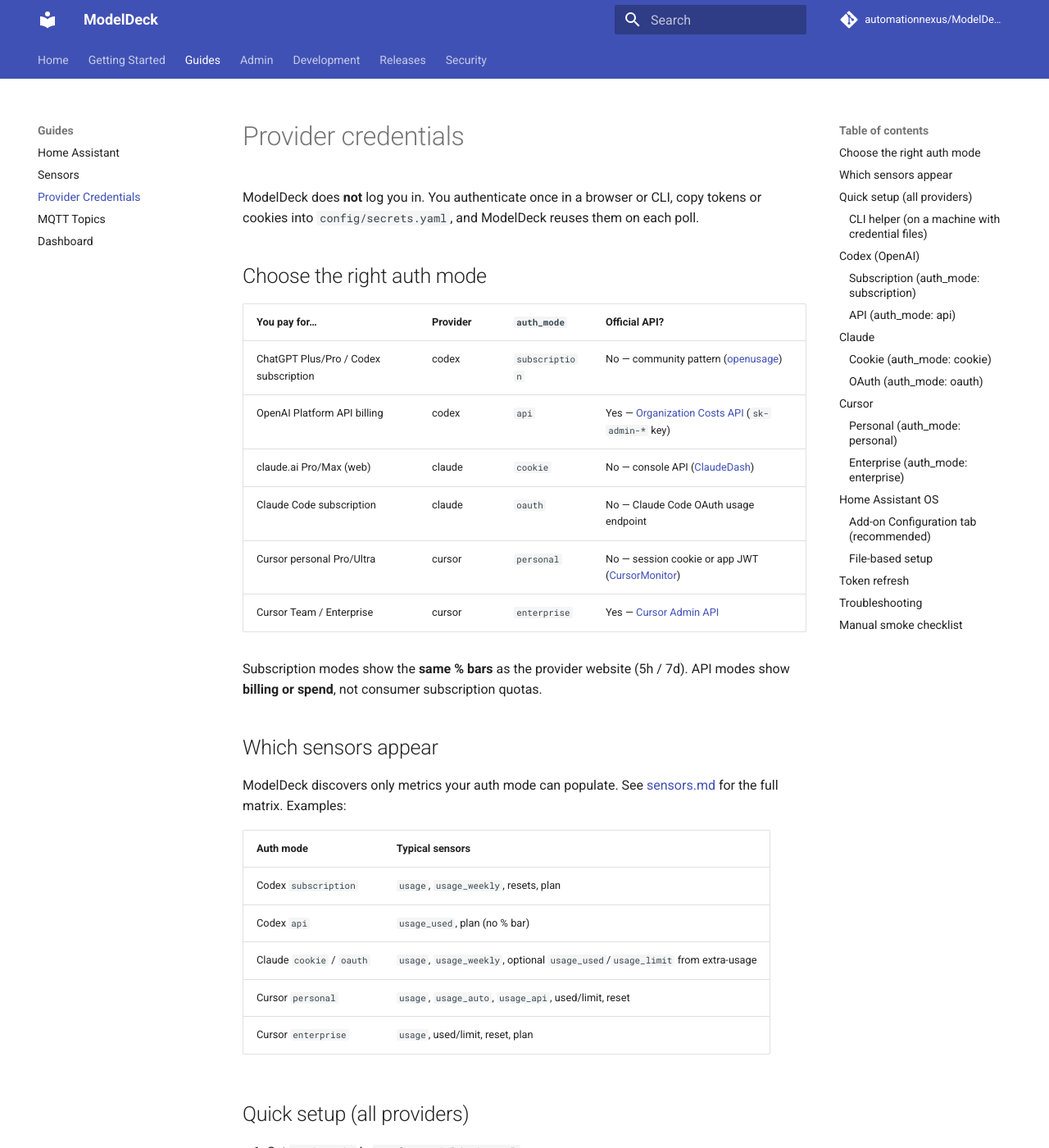
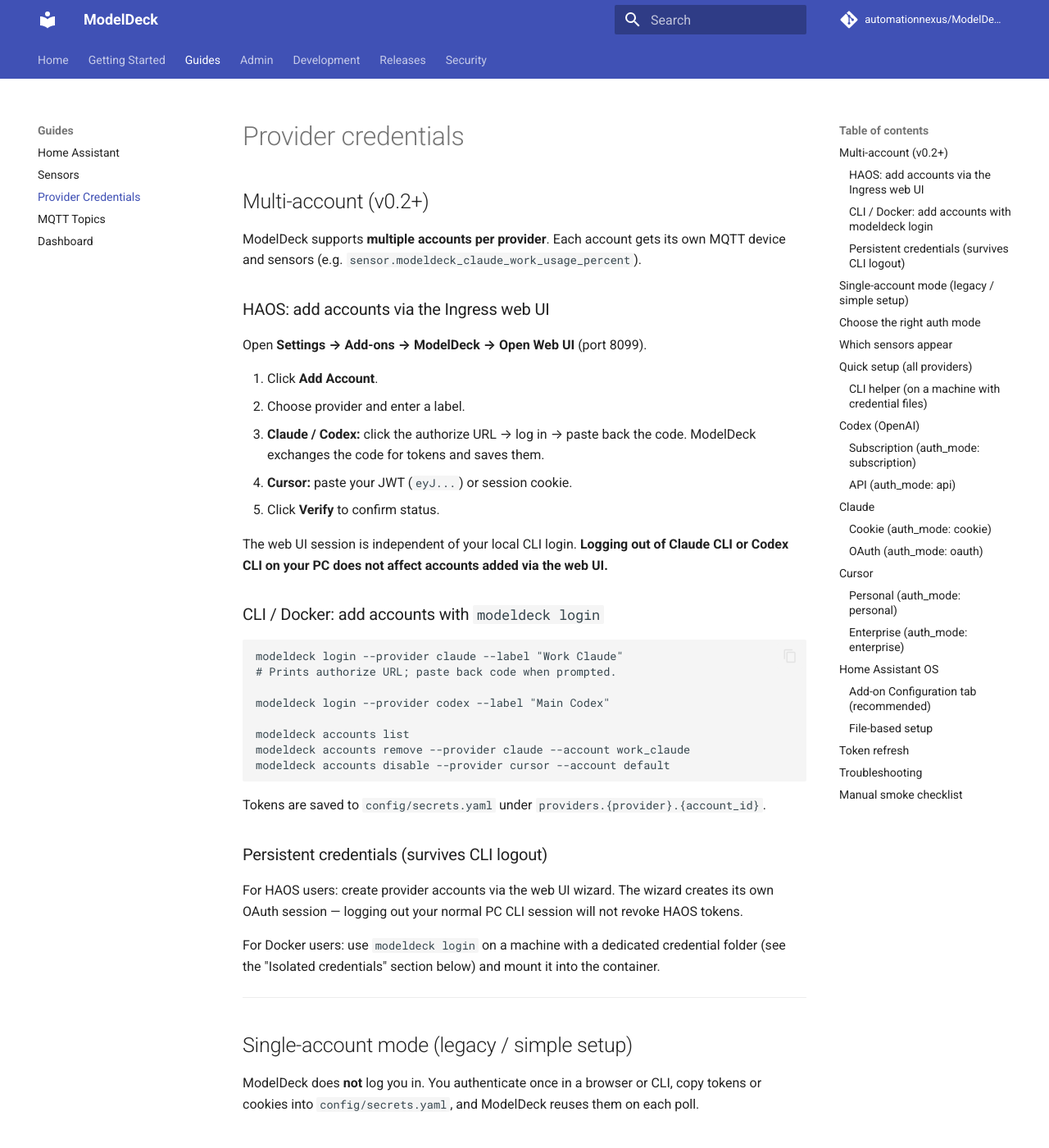
Before and after one commit to AutomationNexus/ModelDeck, an MkDocs documentation site: the page built from docs/guides/credentials.md, in a window 1280 px wide and 1400 px high. Shown: the whole window at 82% size. Built offline with MkDocs 1.6.1 and Material for MkDocs 9.7.7, drawn with Linux system fonts in a browser that asks for light colours; comment, search, counter and statistics services are not loaded; some of the changed text lies outside the part shown.

Commit message:
docs(G): multi-account migration guide, entity IDs, login wizard, CHANGELOG

````diff
--- a/docs/guides/credentials.md
+++ b/docs/guides/credentials.md
@@ -1,4 +1,50 @@
 # Provider credentials
+
+## Multi-account (v0.2+)
+
+ModelDeck supports **multiple accounts per provider**. Each account gets its own MQTT device
+and sensors (e.g. `sensor.modeldeck_claude_work_usage_percent`).
+
+### HAOS: add accounts via the Ingress web UI
+
+Open **Settings → Add-ons → ModelDeck → Open Web UI** (port 8099).
+
+1. Click **Add Account**.
+2. Choose provider and enter a label.
+3. **Claude / Codex:** click the authorize URL → log in → paste back the code. ModelDeck
+   exchanges the code for tokens and saves them.
+4. **Cursor:** paste your JWT (`eyJ...`) or session cookie.
+5. Click **Verify** to confirm status.
+
+The web UI session is independent of your local CLI login. **Logging out of Claude CLI or
+Codex CLI on your PC does not affect accounts added via the web UI.**
+
+### CLI / Docker: add accounts with `modeldeck login`
+
+```bash
+modeldeck login --provider claude --label "Work Claude"
+# Prints authorize URL; paste back code when prompted.
+
+modeldeck login --provider codex --label "Main Codex"
+
+modeldeck accounts list
+modeldeck accounts remove --provider claude --account work_claude
+modeldeck accounts disable --provider cursor --account default
+```
+
+Tokens are saved to `config/secrets.yaml` under `providers.{provider}.{account_id}`.
+
+### Persistent credentials (survives CLI logout)
+
+For HAOS users: create provider accounts via the web UI wizard. The wizard creates its own
+OAuth session — logging out your normal PC CLI session will not revoke HAOS tokens.
+
+For Docker users: use `modeldeck login` on a machine with a dedicated credential folder (see
+the "Isolated credentials" section below) and mount it into the container.
+
+---
+
+## Single-account mode (legacy / simple setup)
 
 ModelDeck does **not** log you in. You authenticate once in a browser or CLI, copy tokens or cookies into `config/secrets.yaml`, and ModelDeck reuses them on each poll.
 
@@ -237,6 +283,7 @@
 
 | Symptom | Fix |
 |---------|-----|
+| Entity IDs changed to `..._default_...` | Expected after upgrading to v0.2+. Old topics retired automatically; update dashboards. |
 | Codex `api` fails with 401 | Use `sk-admin-*` key, not `sk-proj-*` |
 | Claude 403 (cookie) | Copy all 4 cookies incl. `cf_clearance` and `device_id`; in Docker, run on the browser's host/IP; check `cf_clearance_present`/`device_id_present` in verify output |
 | Claude `auto` picks wrong mode | Set `auth_mode` explicitly (`cookie` or `oauth`). `auto` prefers OAuth when `access_token`/`refresh_token` are present, then cookie when `session_token`/`org_id` are present |
````
Also changed, not shown: CHANGELOG.md (+39 -0 lines), README.md (+34 -4 lines), docs/guides/sensors.md (+14 -2 lines).
